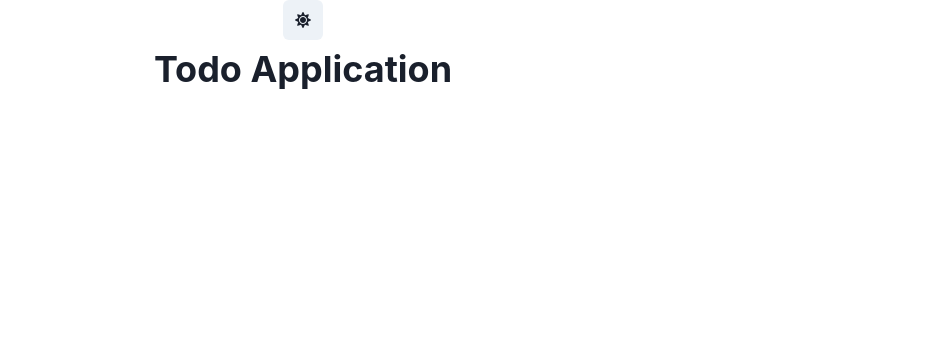
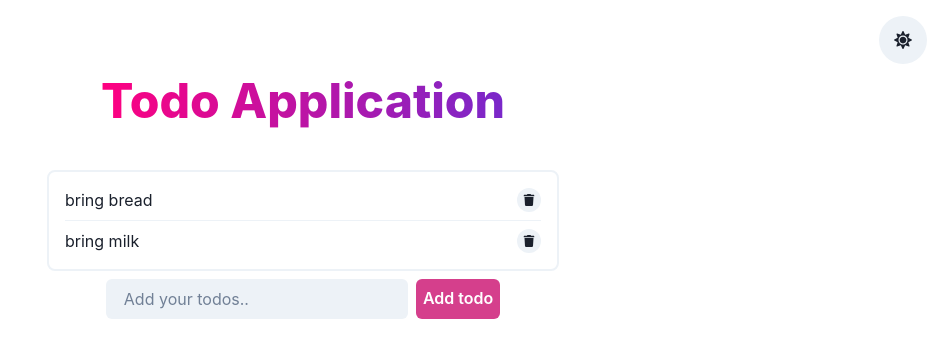
Before and after one commit to shoaibiqbal0/react-todo, a React (Create React App) app: page / in a window 1280 px wide. Shown: the top 358 px of the page, without its empty margins (337-1280 px from the left). Built offline with nearby package versions, Linux system fonts and the light colour scheme.

Commit message:
Added Buttons and Input Field

```diff
--- a/src/App.css
+++ /dev/null
@@ -1,5 +0,0 @@
-* {
-  margin: 0;
-  padding: 0;
-  font-family: sans-serif;
-}
--- a/src/App.js
+++ b/src/App.js
@@ -1,16 +1,31 @@
 import React from "react";
-import "./App.css";
 import { Heading } from "@chakra-ui/react";
 import { VStack, IconButton } from "@chakra-ui/react";
-import TodoList from "./components/AddTodo";
+import TodoList from "./components/TodoList";
 import AddTodo from "./components/AddTodo";
 import { FaMoon, FaSun } from "react-icons/fa";
 
 function App() {
   return (
-    <VStack>
-      <IconButton aria-label="Switch Mode" icon={<FaSun />} />
-      <Heading>Todo Application</Heading>
+    <VStack p={4}>
+      <IconButton
+        aria-label="Switch Mode"
+        icon={<FaSun />}
+        isRound={true}
+        size="lg"
+        alignSelf="flex-end"
+      />
+      <Heading
+        mb="8"
+        fontSize="5xl"
+        fontWeight="extrabold"
+        bgGradient="linear(to-l, #7928CA, #FF0080)"
+        bgClip="text"
+      >
+        Todo Application
+      </Heading>
+      <TodoList />
+      <AddTodo />
     </VStack>
   );
 }
--- a/src/components/AddTodo.jsx
+++ b/src/components/AddTodo.jsx
@@ -1,7 +1,19 @@
+import { HStack, VStack } from "@chakra-ui/react";
+import { Input } from "@chakra-ui/react";
+import { Button } from "@chakra-ui/react";
 import React from "react";
 
 function AddTodo() {
-  return <div>AddTodo</div>;
+  function handleClick(event) {}
+
+  return (
+    <form onSubmit={handleClick}>
+      <HStack>
+        <Input variant="filled" placeholder="Add your todos.." />
+        <Button colorScheme="pink">Add todo</Button>
+      </HStack>
+    </form>
+  );
 }
 
 export default AddTodo;
--- a/src/components/TodoList.jsx
+++ b/src/components/TodoList.jsx
@@ -1,7 +1,41 @@
 import React from "react";
+import {
+  HStack,
+  VStack,
+  Text,
+  IconButton,
+  StackDivider,
+  Spacer,
+} from "@chakra-ui/react";
+import { FaTrash } from "react-icons/fa";
 
 function TodoList() {
-  return <div>TodoList</div>;
+  const todos = ["bring bread", "bring milk"];
+  return (
+    <VStack
+      divider={<StackDivider />}
+      borderColor="gray.100"
+      borderWidth="2px"
+      p="4"
+      borderRadius="lg"
+      w="100%"
+      maxW={{ base: "90vw", sm: "80vw", lg: "50vw", xl: "40vw" }}
+      alignItems="stretch"
+    >
+      {todos.map((todo, index) => (
+        <HStack key={index} spacing="150px">
+          <Text>{todo}</Text>
+          <Spacer />
+          <IconButton
+            aria-label="Delete Item"
+            icon={<FaTrash />}
+            isRound={true}
+            size="xs"
+          />
+        </HStack>
+      ))}
+    </VStack>
+  );
 }
 
 export default TodoList;
```
